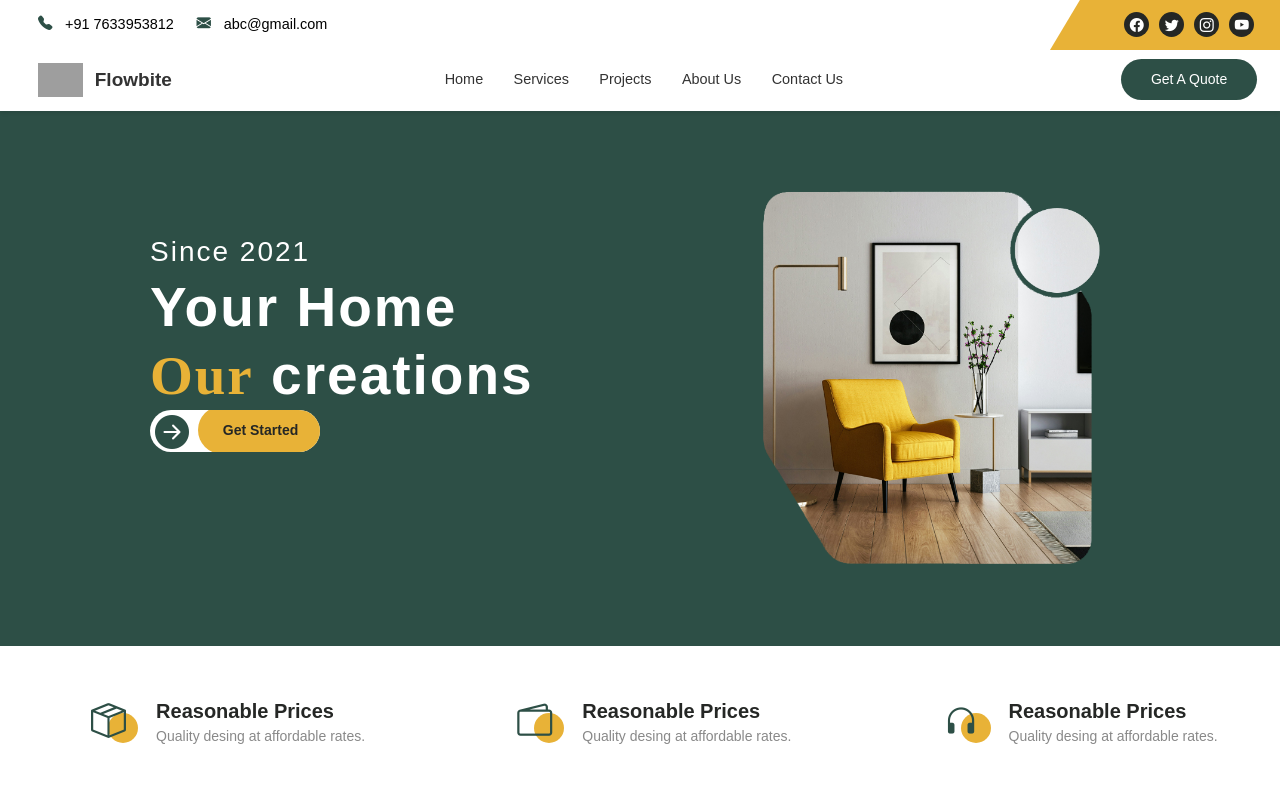
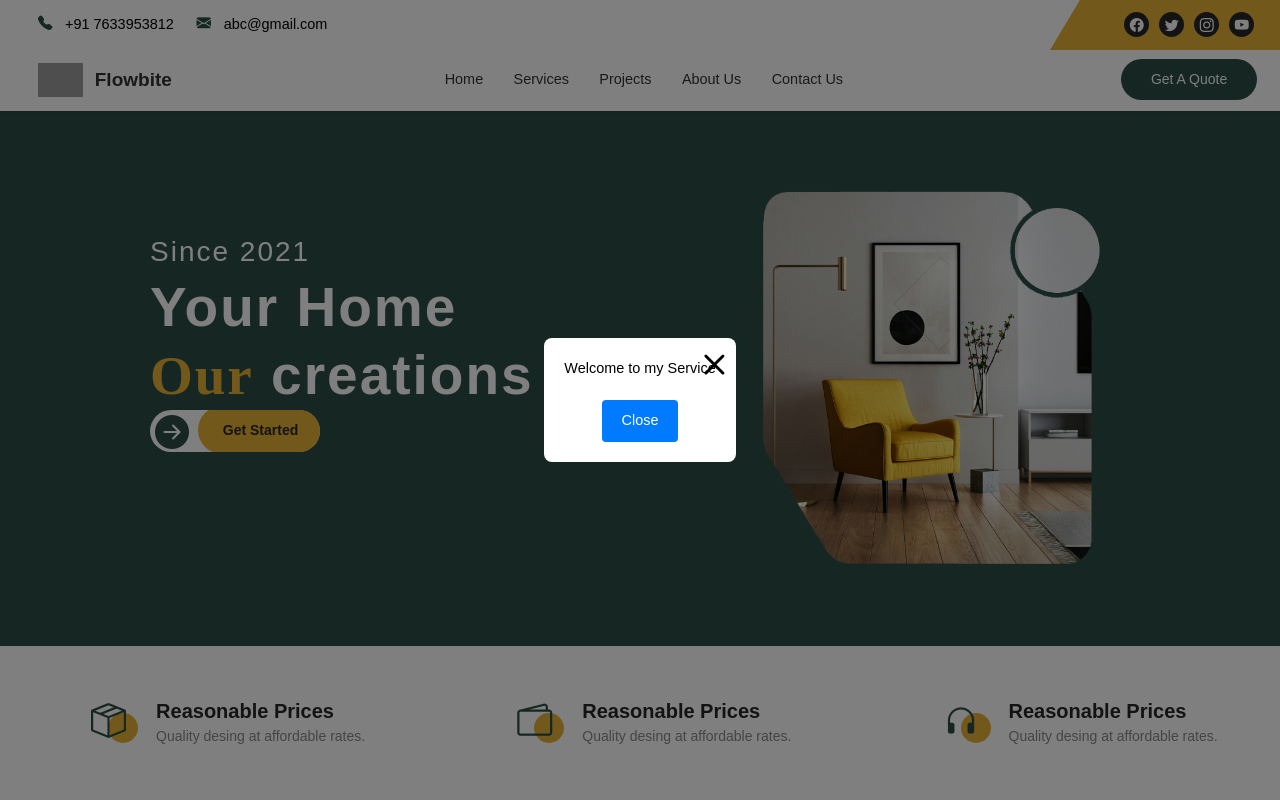
Before and after one commit to md-qaishar-zaki/interiorwebsite, a React (Create React App) app: page / in a window 1280 px wide. Shown: the top 800 px of the page. Built offline with nearby package versions, Linux system fonts and the light colour scheme; grey boxes are pictures that could not be loaded.

Commit message:
04-07-2024

```diff
--- a/src/Components/Header/Header.css
+++ b/src/Components/Header/Header.css
@@ -222,3 +222,47 @@ main {
 
 
 }
+
+.popup-overlay {
+    position: fixed;
+    top: 0;
+    left: 0;
+    width: 100%;
+    height: 100%;
+    background: rgba(0, 0, 0, 0.5);
+    display: flex;
+    align-items: center;
+    justify-content: center;
+    z-index: 1000;
+}
+
+.popup {
+    background: white;
+    padding: 20px;
+    border-radius: 8px;
+    position: relative;
+}
+
+.popup-content {
+    text-align: center;
+}
+
+.close-popup {
+    position: absolute;
+    top: 10px;
+    right: 10px;
+    background: none;
+    border: none;
+    font-size: 1.5rem;
+    cursor: pointer;
+}
+
+.popup-btn {
+    margin-top: 20px;
+    padding: 10px 20px;
+    background-color: #007bff;
+    color: white;
+    border: none;
+    border-radius: 4px;
+    cursor: pointer;
+}
--- a/src/Components/Header/Header.jsx
+++ b/src/Components/Header/Header.jsx
@@ -5,6 +5,7 @@ import './Header.css';
 export default function Header() {
   const [isMenuOpen, setIsMenuOpen] = useState(false);
   const [isHeaderFixed, setIsHeaderFixed] = useState(false);
+  const [isPopupOpen, setIsPopupOpen] = useState(true);
   const navigate = useNavigate();
 
   const toggleMenu = () => {
@@ -35,8 +36,18 @@ export default function Header() {
       }
     }, 100);
   };
+  const handleGetAQuoteClick = () => {
+    setIsPopupOpen(true);
+  };
+  const closePopup = () => {
+    setIsPopupOpen(false);
+  };
+  useEffect(() => {
+    setIsPopupOpen(true); // Open popup on initial load
+  }, []);
 
   return (
+    <>
       <header>
         <div className="border-gray-200 px-4 lg:px-6 dark:bg-neutral-100">
           <div className="content container mx-auto flex flex-row justify-between topHeader">
@@ -85,7 +96,7 @@ export default function Header() {
                 <a onClick={() => handleProjectClick('Contact')} className="block py-2 pr-4 pl-3 rounded lg:p-0">Contact Us</a>
               </li>
             </ul>
-          <NavLink to="/get-started" className="navBtn hidden lg:block">Get A Quote</NavLink>
+            <NavLink className="navBtn hidden lg:block" onClick={handleGetAQuoteClick}>Get A Quote</NavLink>
           </div>
         </nav>
         <div className={`mobile-menu ${isMenuOpen ? 'open' : ''}`}>
@@ -109,8 +120,24 @@ export default function Header() {
               <NavLink to="/contact" className="block py-2 pr-4 pl-3 rounded" onClick={toggleMenu}>Contact Us</NavLink>
             </li>
           </ul>
-        <NavLink to="/get-started" className="navBtn mt-4 w-full text-center" onClick={toggleMenu}>Get A Quote</NavLink>
+          <NavLink className="navBtn mt-4 w-full text-center" onClick={handleGetAQuoteClick}>Get A Quote</NavLink>
         </div>
       </header>
+
+      {isPopupOpen && (
+        <div className="popup-overlay">
+          <div className="popup">
+            <button className="close-popup" onClick={closePopup}>
+              <i className="bi-x-lg"></i>
+            </button>
+            <div className="popup-content">
+              <h2>Welcome to my Service</h2>
+              <button className="popup-btn" onClick={closePopup}>Close</button>
+            </div>
+          </div>
+        </div>
+      )}
+    </>
+
   );
 }
```
Lines whose indentation alone changed are shown as unchanged.
